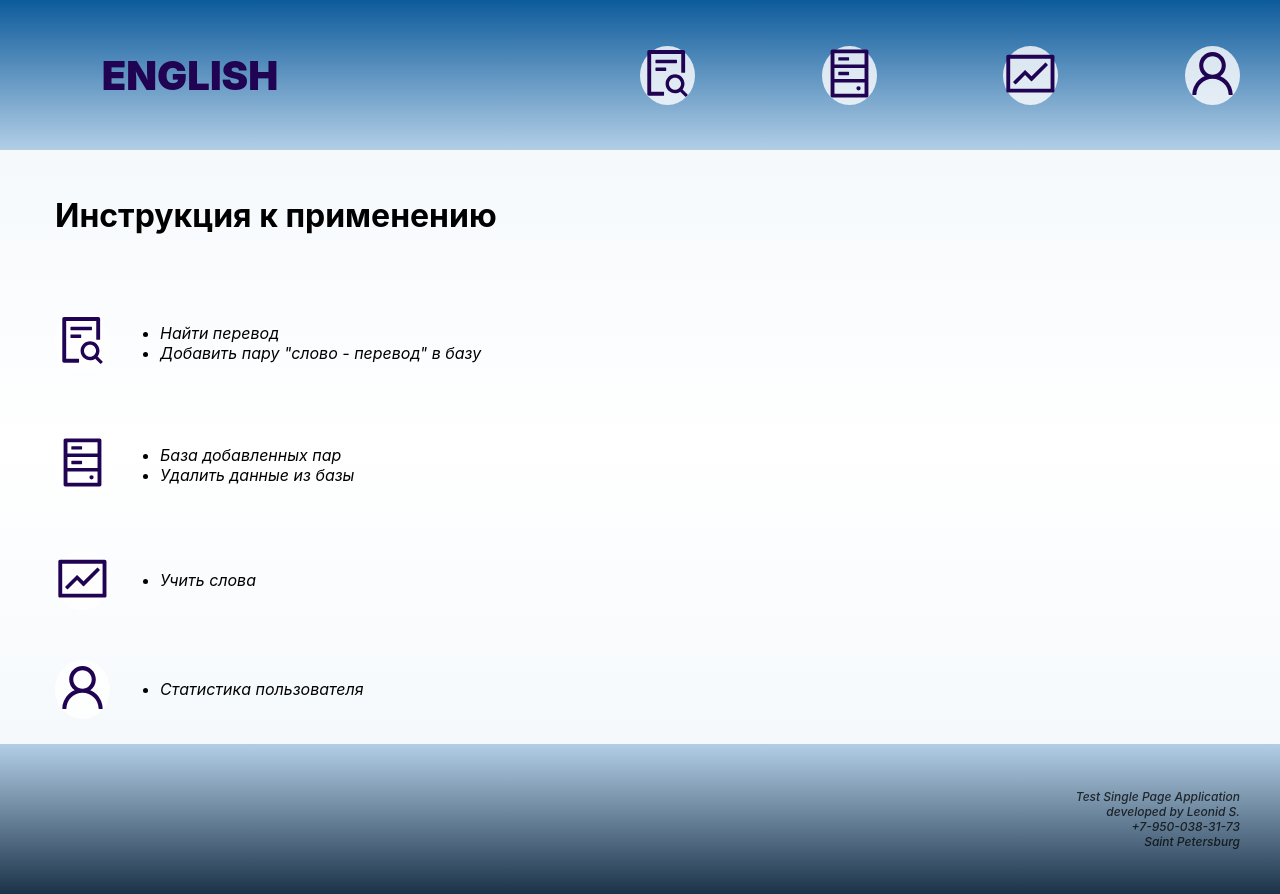
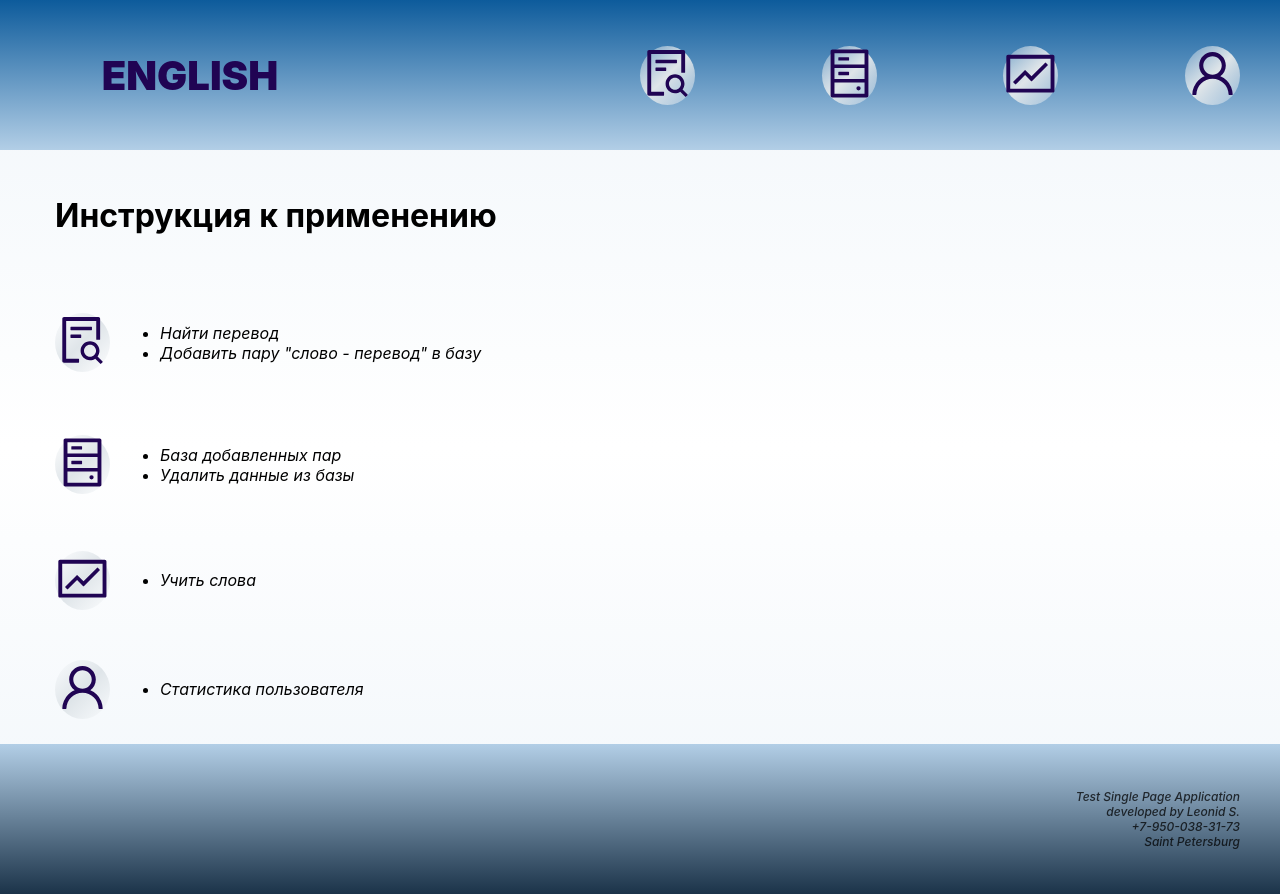
Before and after one commit to AlexCole999/first-project-eng, a React (Create React App) app: page / in a window 1280 px wide. Built offline with nearby package versions, Linux system fonts and the light colour scheme.

Commit message:
approver Navbar elem component styles with linear-gradient

```diff
--- a/src/components/App/Navbar/Navbar.css
+++ b/src/components/App/Navbar/Navbar.css
@@ -21,7 +21,7 @@ a{
    color:rgb(32, 4, 83);
 }
 .Navbar-right-elem{
-  background-color: rgba(255, 255, 255, 0.795);
+  background: linear-gradient(135deg,rgba(255, 255, 255, 0.22),rgb(223, 229, 233),rgba(255, 255, 255, 0.25));
   border-radius: 50%;
   color:rgb(32, 4, 83);
   transition: linear 0.1s;
```
